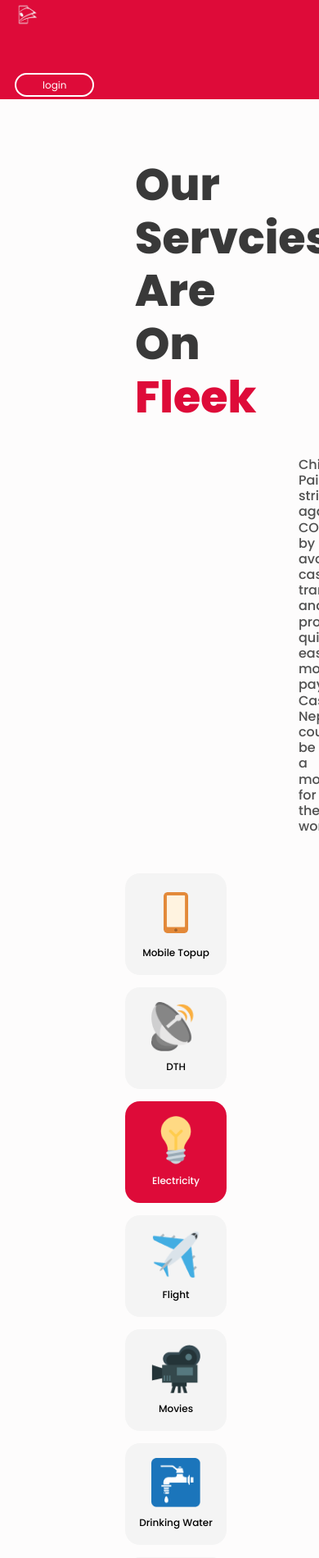
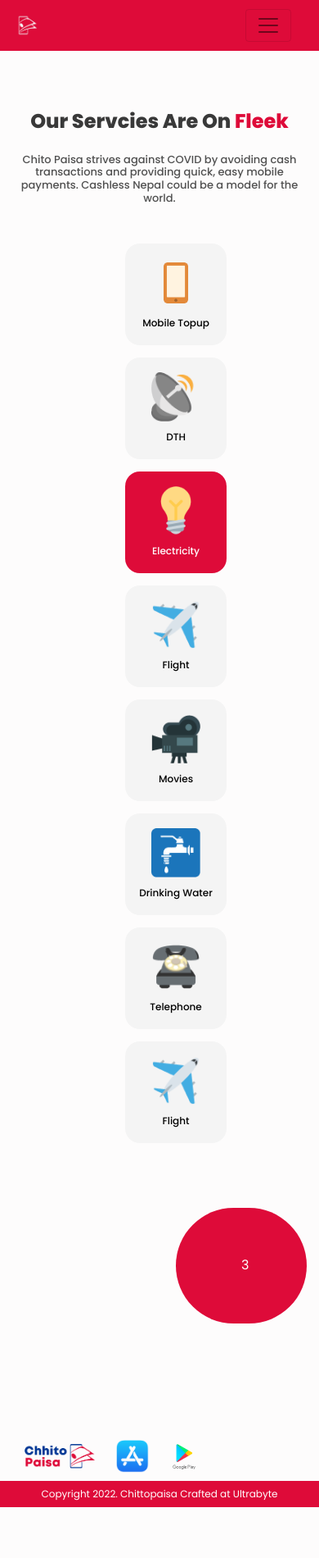
Before and after one commit to np03a170120/chhitopaisa, a PHP site: page /services.php in a window 390 px wide, after a click on "Electricity"; the page is wider, and only the part inside the window is pictured. Shown: the top 1900 px of that part at 82% size. After the commit the page ends 1838 px from the top of that part, so only its background shows below. Run offline with PHP 8.4, Linux system fonts and the light colour scheme.

Commit message:
responsive started

```diff
--- a/css/responsive.css
+++ b/css/responsive.css
@@ -0,0 +1,175 @@
+/* Extra small devices (phones, 600px and down) */
+
+@media only screen and (max-width: 600px) {
+    /* * {
+        border: 1px solid red;
+    } */
+    body p {
+        font-size: 12px;
+    }
+    .logo {
+        text-align: center;
+    }
+    .title {
+        padding: 0;
+    }
+    .title h2 {
+        font-size: 24px;
+        margin-bottom: 0;
+    }
+    .about img {
+        height: 100px;
+        width: 100px;
+    }
+    .title h3 {
+        padding: 0;
+        font-size: 13px;
+        margin-top: 24px;
+    }
+    .design_image img {
+        height: 214px;
+        width: 232px;
+    }
+    .download_logo img {
+        height: 50px;
+    }
+    .btn {
+        margin-bottom: 28px;
+        font-size: 12px;
+    }
+    .main_about .right {
+        right: 10px;
+    }
+    .login {
+        display: none;
+    }
+    .about_logo img {
+        height: 80px;
+        width: 140px;
+    }
+    .mssl_icon img {
+        height: 60px;
+        width: 60px;
+    }
+    .ms_single {
+        margin: 18px 0;
+        padding: 18px;
+        border-radius: 32px;
+    }
+    .mssl_title h6 {
+        font-size: 18px;
+    }
+    .mss_right {
+        display: none;
+    }
+    .side-padding {
+        padding: 18px 0;
+    }
+    .sec-title {
+        width: 100%;
+    }
+    .sec-title h2 {
+        font-size: 22px;
+    }
+    .mp_desc {
+        width: 100%;
+    }
+    .process_single {
+        margin: 30px 0 24px 0;
+    }
+    .video-play-button img {
+        height: 100px;
+    }
+    .main-faqs .sec-title {
+        padding: 0px;
+    }
+    .contact-wrapper {
+        padding: 0;
+    }
+    .side_link_content {
+        display: none;
+    }
+    .ps-left-number h6 {
+        height: 60px;
+        width: 60px;
+        line-height: 60px;
+        font-size: 18px;
+        margin: 0 8px;
+    }
+    .psr-title h6 {
+        font-size: 18px;
+    }
+    .mssl_desc {
+        padding-right: 0px;
+    }
+    .psr-text {
+        padding-top: 0;
+    }
+    .mv-content {
+        padding: 30px;
+        height: 320px;
+        border-radius: 32px;
+    }
+    .mf-content .btn-link {
+        font-size: 15px;
+    }
+    .mf-content {
+        padding: 8px 0;
+    }
+    .card-header {
+        padding: 6px 0;
+    }
+    .main-contact {
+        padding: 20px;
+    }
+    .tf-title h4 {
+        font-size: 12px;
+    }
+    .contact {
+        margin: 0px;
+    }
+    .contact-wrapper {
+        display: block;
+    }
+    .toll-free {
+        margin-top: 30px;
+    }
+    .tf-title h4 {
+        display: inline-block;
+    }
+    .tf-title {
+        margin-bottom: 12px;
+    }
+    .ftl-content img {
+        height: 40px;
+    }
+    .ft-right {
+        display: none;
+    }
+    .footer-main {
+        padding: 0;
+    }
+    .mf-content .card-body {
+        font-size: 13px;
+    }
+    .navbar {
+        justify-content: flex-end;
+    }
+    .navbar-nav {
+        z-index: 9999;
+        background: #de0b39;
+        position: absolute;
+        right: 0;
+        padding: 10px;
+        border-radius: 18px;
+        margin-top: 8px;
+    }
+    .navbar-expand-lg .navbar-collapse {
+        position: absolute;
+        top: 55px;
+        width: 100%;
+    }
+    .navbar-expand-lg .navbar-nav .nav-link {
+        margin-bottom: 8px;
+    }
+}
--- a/header.php
+++ b/header.php
@@ -13,6 +13,7 @@
     <link rel="preconnect" href="https://fonts.gstatic.com" crossorigin>
     <link href="https://fonts.googleapis.com/css2?family=Poppins:wght@300;400;500;600;700;800&display=swap"
         rel="stylesheet">
+    <link rel="stylesheet" href="./css/responsive.css">
     <title>Chitto-Paisa</title>
 </head>
 
@@ -20,16 +21,16 @@
     <header class="header_main">
         <div class="container">
             <div class="row">
-                <div class="col-md-2 flex flex_j-c-l">
+                <div class="col-md-2 col-2 flex flex_j-c-l">
                     <div class="header_left">
                         <div class="logo logo--small">
                             <img src="./images/small_logo.png" alt="">
                         </div>
                     </div>
                 </div>
-                <div class="col-md-8">
+                <div class="col-md-8 col-10">
                     <div class="header_navigation">
-                        <nav class="navbar navbar-expand-lg">
+                        <nav class="navbar navbar-expand-lg navbar-light">
                             <button class="navbar-toggler" type="button" data-toggle="collapse"
                                 data-target="#navbarNavDropdown" aria-controls="navbarNavDropdown" aria-expanded="false"
                                 aria-label="Toggle navigation">
@@ -69,7 +70,7 @@
                         </nav>
                     </div>
                 </div>
-                <div class="col-md-2 flex flex_j-c-r">
+                <div class="col-md-2 col-2 flex flex_j-c-r">
                     <div class="login">
                         <a href="#">login</a>
                     </div>
```
